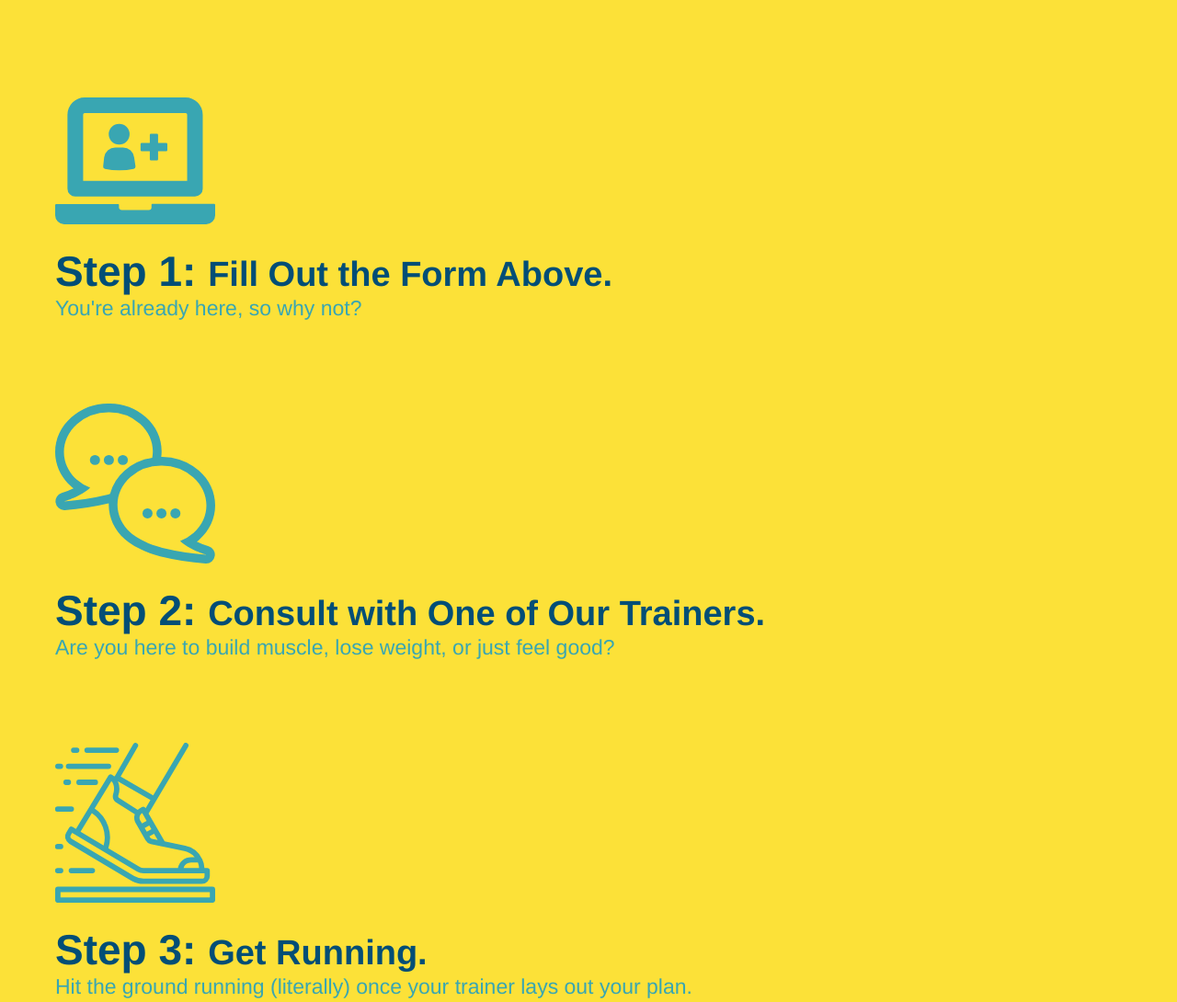
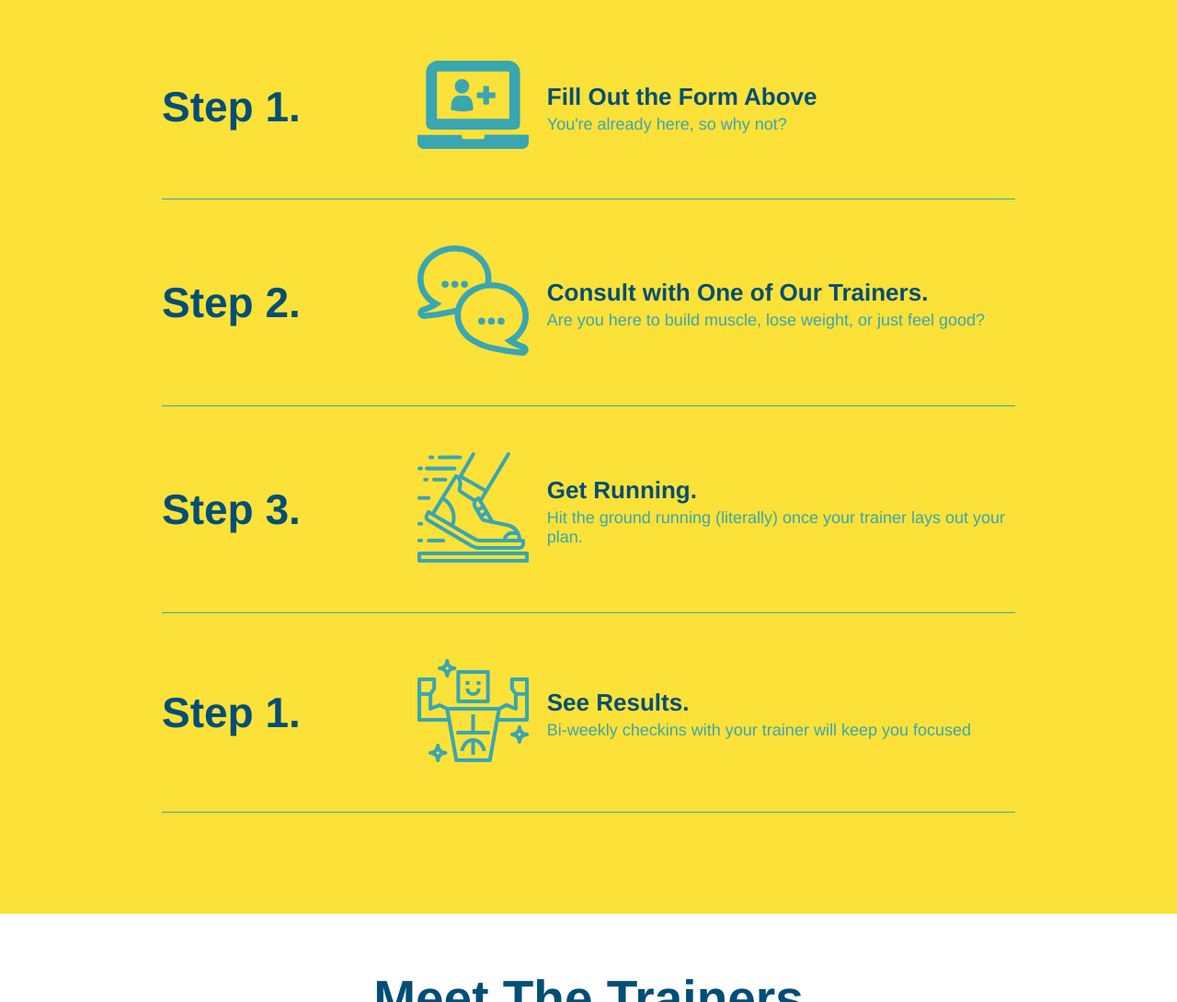
Before and after one commit to JaySBurkholder/Run-Buddy, a plain HTML site: page index.html in a window 1280 px wide. Shown: the part 1280-2370 px from the top of the page at 92% size. Drawn offline with Linux system fonts and the light colour scheme; files whose address does not match are found by name.

Commit message:
flexbox what you do

```diff
--- a/assets/css/style.css
+++ b/assets/css/style.css
@@ -214,32 +214,56 @@ section {
 
 /* steps */
 
+.step {
+  margin: 50px auto;
+  padding-bottom: 50px;
+  width: 80%;
+  border-bottom: 1px solid #39a6b2;
+  display: flex;
+  flex-wrap: wrap;
+  align-items: center;
+  justify-content: space-between;
+}
+
 .steps {
   background: #fce138;
 }
 
-.steps div {
-  margin-bottom: 80px;
+.step h3 {
+  flex: 1 30%;
+  color: #024e76;
+  font-size: 46px;
 }
 
-.steps img {
-  width: 15%;
-  margin: 10px 0;
+.step-info {
+  display: flex;
+  flex-wrap: wrap;
+  align-items: center;
+  flex: 2 70%;
 }
 
-.steps h3 {
-  color: #024e76;
-  font-size: 46px;
-  margin-top: 10px;
+.step-img {
+  flex: 1 12%;
+  margin-right: 20px;
 }
 
-.steps p {
-  color: #39a6b2;
-  font-size: 23px;
+.step-img img {
+  max-width: 100%;
 }
 
-.steps span {
-  font-size: 38px;
+.step-text {
+  flex: 12;
+}
+
+.step-text p {
+  color: #39a6b2;
+  font-size: 18px;
+}
+
+.step-text h4 {
+  font-size: 26px;
+  line-height: 1.5;
+  color: #024e76;
 }
 
 .step:nth-child(even) {
--- a/index.html
+++ b/index.html
@@ -94,28 +94,57 @@
           What You Do
         </h2>
       </div>
-      <div>
+
+      <div class="step">
+        <h3>Step 1. </h3>
+        <div class="step-info">
+          <div class="step-img">
             <img src="./assets/images/step-1.svg" alt="" />
-        <h3>Step 1: <span>Fill Out the Form Above.</span></h3>
+          </div>
+          <div class="step-text">
+            <h4>Fill Out the Form Above</h4>
             <p>You're already here, so why not?</p>
           </div>
+        </div>
+      </div>
 
-      <div>
+      <div class="step">
+        <h3>Step 2.</h3>
+        <div class="step-info">
+          <div class="step-img">
             <img src="./assets/images/step-2.svg" alt="" />
-        <h3>Step 2: <span>Consult with One of Our Trainers.</span></h3>
+          </div>
+          <div class="step-text">
+            <h4>Consult with One of Our Trainers.</h4>
             <p>Are you here to build muscle, lose weight, or just feel good?</p>
           </div>
+        </div>
+      </div>
 
-      <div>
+      <div class="step">
+        <h3>Step 3.</h3>
+        <div class="step-info">
+          <div class="step-img">
             <img src="./assets/images/step-3.svg" alt="" />
-        <h3>Step 3: <span>Get Running.</span></h3>
+          </div>
+          <div class="step-text">
+            <h4>Get Running.</h4>
             <p>Hit the ground running (literally) once your trainer lays out your plan.</p>
           </div>
+        </div>
+      </div>
 
-      <div>
+      <div class="step">
+        <h3>Step 1.</h3>
+        <div class="step-info">
+          <div class="step-img">
             <img src="./assets/images/step-4.svg" alt="" />
-        <h3>Step 4: <span>See Results.</span></h3>
+          </div>
+          <div class="step-text">
+            <h4>See Results.</h4>
             <p>Bi-weekly checkins with your trainer will keep you focused</p>
+          </div>
+        </div>
       </div>
     </section>
 
```
Lines whose indentation alone changed are shown as unchanged.
